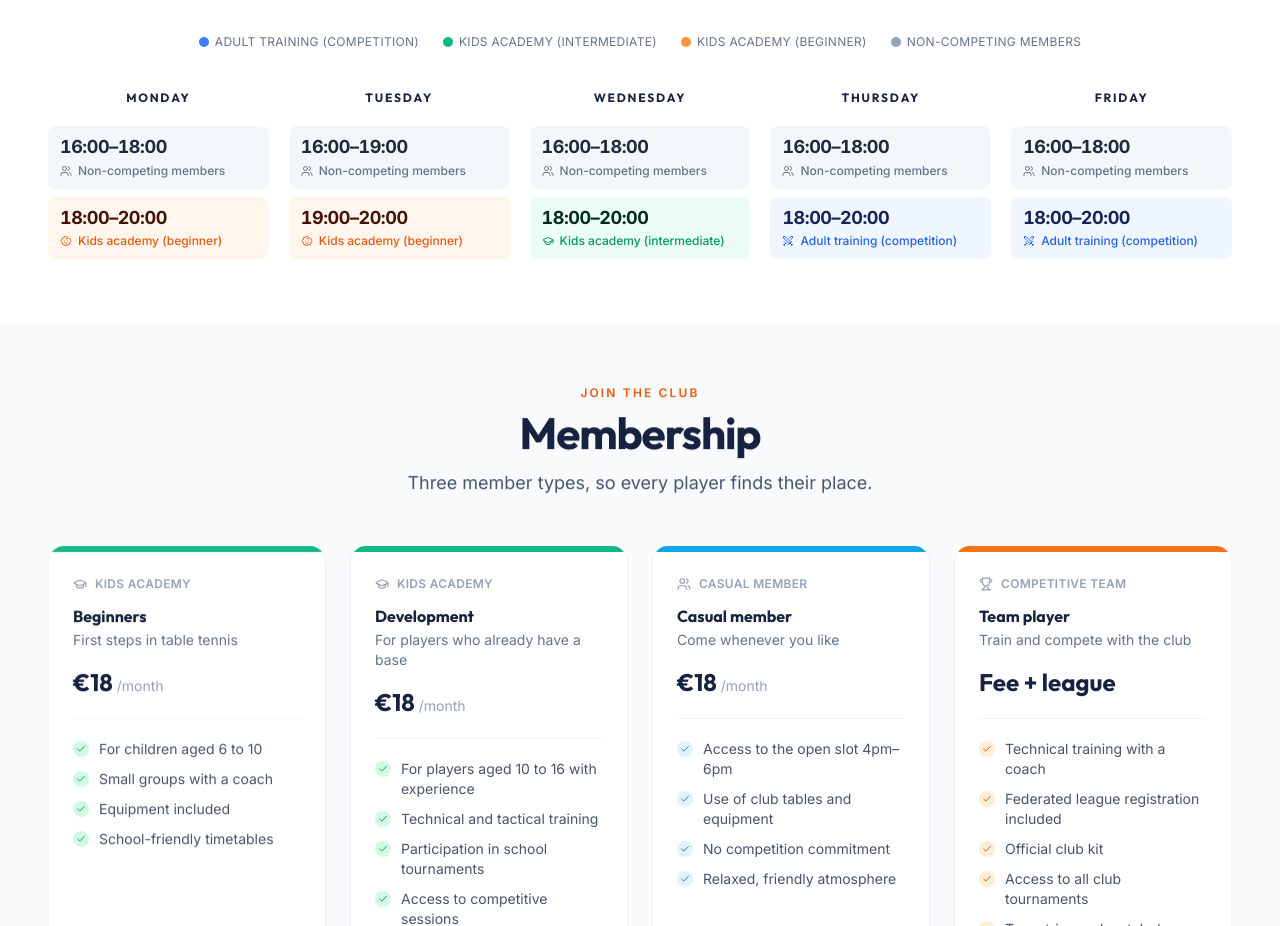
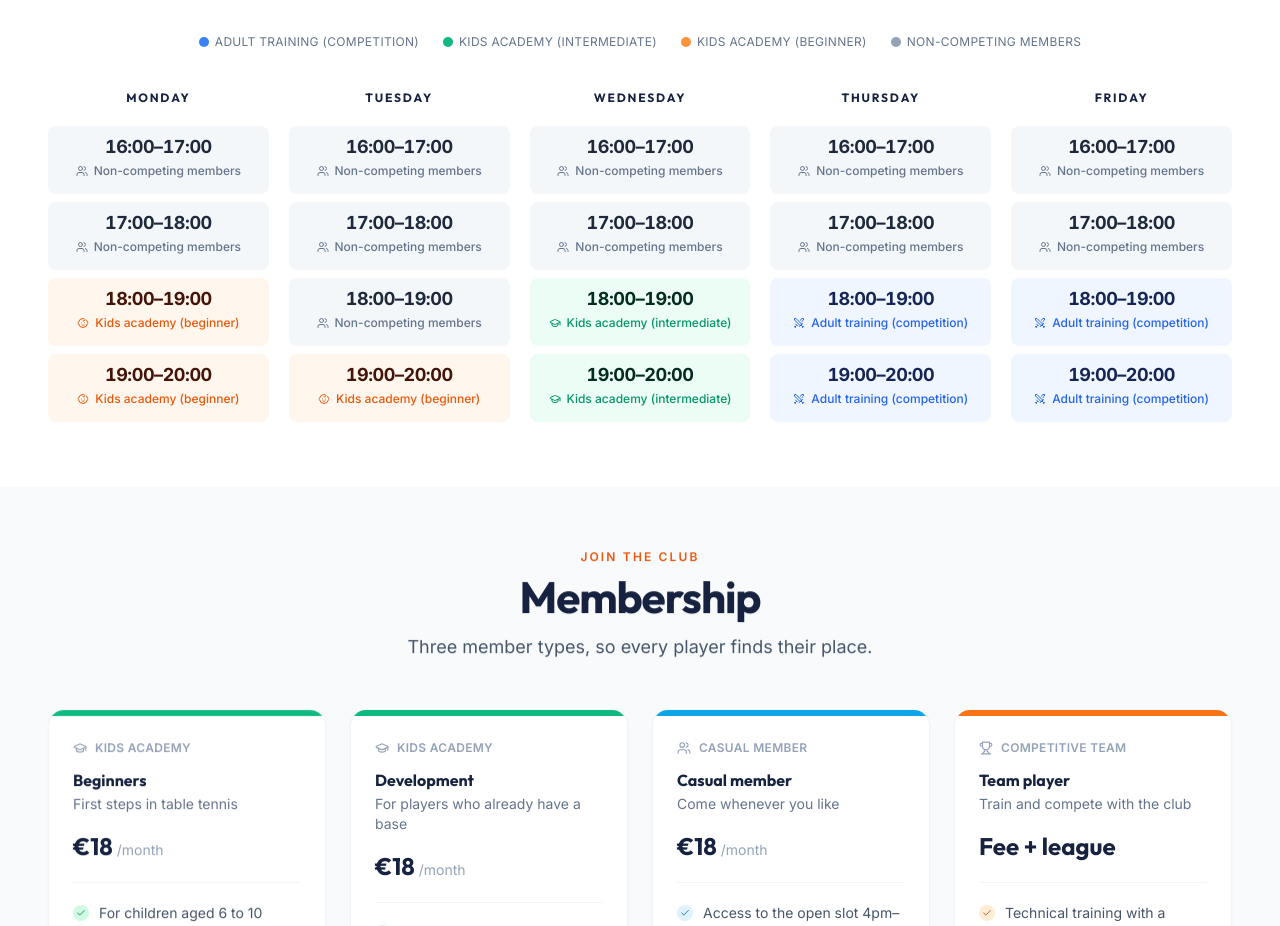
Before and after one commit to RafaelGomez1/tt-sant-andreu-landing-page, a React (Vite) app: page / in a window 1280 px wide. Shown: the part 2921-3847 px from the top of the page. Built offline with nearby package versions, Linux system fonts and the light colour scheme.

Commit message:
Calendario en secciones de una hora

```diff
--- a/src/components/Schedule.tsx
+++ b/src/components/Schedule.tsx
@@ -94,12 +94,12 @@ export function Schedule() {
                     return (
                       <div
                         key={`${day.day}-${row.time}`}
-                        className={`rounded-lg px-3 py-2.5 transition-all duration-200 hover:shadow-md hover:-translate-y-px ${style.bg}`}
+                        className={`rounded-lg px-3 py-2.5 text-center transition-all duration-200 hover:shadow-md hover:-translate-y-px ${style.bg}`}
                       >
                         <div className={`text-lg font-extrabold tabular-nums tracking-tight leading-tight ${style.timeText}`}>
                           {row.time}
                         </div>
-                        <div className={`mt-1 flex items-center gap-1.5 text-xs font-medium ${style.text}`}>
+                        <div className={`mt-1 inline-flex items-center gap-1.5 text-xs font-medium ${style.text}`}>
                           <Icon className="h-3 w-3" aria-hidden="true" />
                           {row.label}
                         </div>
@@ -133,16 +133,14 @@ export function Schedule() {
                   return (
                     <div
                       key={`m-${day.day}-${row.time}`}
-                      className={`rounded-lg px-4 py-3 transition-all duration-200 ${style.bg}`}
+                      className={`rounded-lg px-4 py-3 text-center transition-all duration-200 ${style.bg}`}
                     >
-                      <div className="flex items-center justify-between">
-                        <span className={`text-xl font-extrabold tabular-nums tracking-tight ${style.timeText}`}>
-                          {row.time}
-                        </span>
-                        <span className={`flex items-center gap-1.5 text-sm font-medium ${style.text}`}>
-                          <Icon className="h-3.5 w-3.5" aria-hidden="true" />
-                          {row.label}
-                        </span>
+                      <div className={`text-xl font-extrabold tabular-nums tracking-tight ${style.timeText}`}>
+                        {row.time}
+                      </div>
+                      <div className={`mt-1 inline-flex items-center gap-1.5 text-sm font-medium ${style.text}`}>
+                        <Icon className="h-3.5 w-3.5" aria-hidden="true" />
+                        {row.label}
                       </div>
                     </div>
                   );
--- a/src/i18n/translations.ts
+++ b/src/i18n/translations.ts
@@ -242,36 +242,46 @@ const es: Translation = {
       {
         day: 'Lunes',
         rows: [
-          { time: '16:00–18:00', label: 'No Federados', tone: 'members' },
-          { time: '18:00–20:00', label: 'Infantil iniciación', tone: 'kids-beginner' },
+          { time: '16:00–17:00', label: 'No Federados', tone: 'members' },
+          { time: '17:00–18:00', label: 'No Federados', tone: 'members' },
+          { time: '18:00–19:00', label: 'Infantil iniciación', tone: 'kids-beginner' },
+          { time: '19:00–20:00', label: 'Infantil iniciación', tone: 'kids-beginner' },
         ],
       },
       {
         day: 'Martes',
         rows: [
-          { time: '16:00–19:00', label: 'No Federados', tone: 'members' },
+          { time: '16:00–17:00', label: 'No Federados', tone: 'members' },
+          { time: '17:00–18:00', label: 'No Federados', tone: 'members' },
+          { time: '18:00–19:00', label: 'No Federados', tone: 'members' },
           { time: '19:00–20:00', label: 'Infantil iniciación', tone: 'kids-beginner' },
         ],
       },
       {
         day: 'Miércoles',
         rows: [
-          { time: '16:00–18:00', label: 'No Federados', tone: 'members' },
-          { time: '18:00–20:00', label: 'Infantil intermedio', tone: 'kids-intermediate' },
+          { time: '16:00–17:00', label: 'No Federados', tone: 'members' },
+          { time: '17:00–18:00', label: 'No Federados', tone: 'members' },
+          { time: '18:00–19:00', label: 'Infantil intermedio', tone: 'kids-intermediate' },
+          { time: '19:00–20:00', label: 'Infantil intermedio', tone: 'kids-intermediate' },
         ],
       },
       {
         day: 'Jueves',
         rows: [
-          { time: '16:00–18:00', label: 'No Federados', tone: 'members' },
-          { time: '18:00–20:00', label: 'Federados', tone: 'adults' },
+          { time: '16:00–17:00', label: 'No Federados', tone: 'members' },
+          { time: '17:00–18:00', label: 'No Federados', tone: 'members' },
+          { time: '18:00–19:00', label: 'Federados', tone: 'adults' },
+          { time: '19:00–20:00', label: 'Federados', tone: 'adults' },
         ],
       },
       {
         day: 'Viernes',
         rows: [
-          { time: '16:00–18:00', label: 'No Federados', tone: 'members' },
-          { time: '18:00–20:00', label: 'Federados', tone: 'adults' },
+          { time: '16:00–17:00', label: 'No Federados', tone: 'members' },
+          { time: '17:00–18:00', label: 'No Federados', tone: 'members' },
+          { time: '18:00–19:00', label: 'Federados', tone: 'adults' },
+          { time: '19:00–20:00', label: 'Federados', tone: 'adults' },
         ],
       },
     ],
@@ -484,36 +494,46 @@ const ca: Translation = {
       {
         day: 'Dilluns',
         rows: [
-          { time: '16:00–18:00', label: 'No federats', tone: 'members' },
-          { time: '18:00–20:00', label: 'Infantil iniciació', tone: 'kids-beginner' },
+          { time: '16:00–17:00', label: 'No federats', tone: 'members' },
+          { time: '17:00–18:00', label: 'No federats', tone: 'members' },
+          { time: '18:00–19:00', label: 'Infantil iniciació', tone: 'kids-beginner' },
+          { time: '19:00–20:00', label: 'Infantil iniciació', tone: 'kids-beginner' },
         ],
       },
       {
         day: 'Dimarts',
         rows: [
-          { time: '16:00–19:00', label: 'No federats', tone: 'members' },
+          { time: '16:00–17:00', label: 'No federats', tone: 'members' },
+          { time: '17:00–18:00', label: 'No federats', tone: 'members' },
+          { time: '18:00–19:00', label: 'No federats', tone: 'members' },
           { time: '19:00–20:00', label: 'Infantil iniciació', tone: 'kids-beginner' },
         ],
       },
       {
         day: 'Dimecres',
         rows: [
-          { time: '16:00–18:00', label: 'No federats', tone: 'members' },
-          { time: '18:00–20:00', label: 'Infantil intermedi', tone: 'kids-intermediate' },
+          { time: '16:00–17:00', label: 'No federats', tone: 'members' },
+          { time: '17:00–18:00', label: 'No federats', tone: 'members' },
+          { time: '18:00–19:00', label: 'Infantil intermedi', tone: 'kids-intermediate' },
+          { time: '19:00–20:00', label: 'Infantil intermedi', tone: 'kids-intermediate' },
         ],
       },
       {
         day: 'Dijous',
         rows: [
-          { time: '16:00–18:00', label: 'No federats', tone: 'members' },
-          { time: '18:00–20:00', label: 'Federats', tone: 'adults' },
+          { time: '16:00–17:00', label: 'No federats', tone: 'members' },
+          { time: '17:00–18:00', label: 'No federats', tone: 'members' },
+          { time: '18:00–19:00', label: 'Federats', tone: 'adults' },
+          { time: '19:00–20:00', label: 'Federats', tone: 'adults' },
         ],
       },
       {
         day: 'Divendres',
         rows: [
-          { time: '16:00–18:00', label: 'No federats', tone: 'members' },
-          { time: '18:00–20:00', label: 'Federats', tone: 'adults' },
+          { time: '16:00–17:00', label: 'No federats', tone: 'members' },
+          { time: '17:00–18:00', label: 'No federats', tone: 'members' },
+          { time: '18:00–19:00', label: 'Federats', tone: 'adults' },
+          { time: '19:00–20:00', label: 'Federats', tone: 'adults' },
         ],
       },
     ],
@@ -727,36 +747,46 @@ const en: Translation = {
       {
         day: 'Monday',
         rows: [
-          { time: '16:00–18:00', label: 'Non-competing members', tone: 'members' },
-          { time: '18:00–20:00', label: 'Kids academy (beginner)', tone: 'kids-beginner' },
+          { time: '16:00–17:00', label: 'Non-competing members', tone: 'members' },
+          { time: '17:00–18:00', label: 'Non-competing members', tone: 'members' },
+          { time: '18:00–19:00', label: 'Kids academy (beginner)', tone: 'kids-beginner' },
+          { time: '19:00–20:00', label: 'Kids academy (beginner)', tone: 'kids-beginner' },
         ],
       },
       {
         day: 'Tuesday',
         rows: [
-          { time: '16:00–19:00', label: 'Non-competing members', tone: 'members' },
+          { time: '16:00–17:00', label: 'Non-competing members', tone: 'members' },
+          { time: '17:00–18:00', label: 'Non-competing members', tone: 'members' },
+          { time: '18:00–19:00', label: 'Non-competing members', tone: 'members' },
           { time: '19:00–20:00', label: 'Kids academy (beginner)', tone: 'kids-beginner' },
         ],
       },
       {
         day: 'Wednesday',
         rows: [
-          { time: '16:00–18:00', label: 'Non-competing members', tone: 'members' },
-          { time: '18:00–20:00', label: 'Kids academy (intermediate)', tone: 'kids-intermediate' },
+          { time: '16:00–17:00', label: 'Non-competing members', tone: 'members' },
+          { time: '17:00–18:00', label: 'Non-competing members', tone: 'members' },
+          { time: '18:00–19:00', label: 'Kids academy (intermediate)', tone: 'kids-intermediate' },
+          { time: '19:00–20:00', label: 'Kids academy (intermediate)', tone: 'kids-intermediate' },
         ],
       },
       {
         day: 'Thursday',
         rows: [
-          { time: '16:00–18:00', label: 'Non-competing members', tone: 'members' },
-          { time: '18:00–20:00', label: 'Adult training (competition)', tone: 'adults' },
+          { time: '16:00–17:00', label: 'Non-competing members', tone: 'members' },
+          { time: '17:00–18:00', label: 'Non-competing members', tone: 'members' },
+          { time: '18:00–19:00', label: 'Adult training (competition)', tone: 'adults' },
+          { time: '19:00–20:00', label: 'Adult training (competition)', tone: 'adults' },
         ],
       },
       {
         day: 'Friday',
         rows: [
-          { time: '16:00–18:00', label: 'Non-competing members', tone: 'members' },
-          { time: '18:00–20:00', label: 'Adult training (competition)', tone: 'adults' },
+          { time: '16:00–17:00', label: 'Non-competing members', tone: 'members' },
+          { time: '17:00–18:00', label: 'Non-competing members', tone: 'members' },
+          { time: '18:00–19:00', label: 'Adult training (competition)', tone: 'adults' },
+          { time: '19:00–20:00', label: 'Adult training (competition)', tone: 'adults' },
         ],
       },
     ],
```
